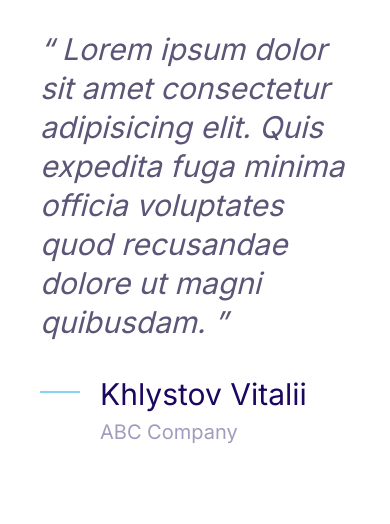
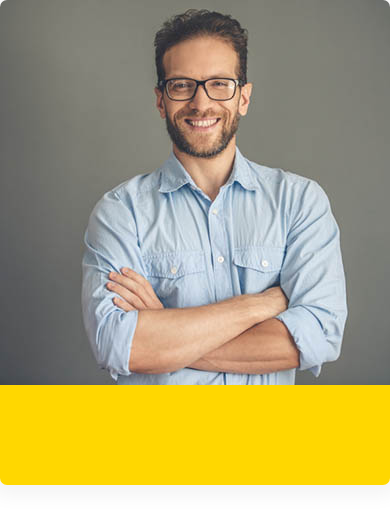
Before and after one commit to Vitalikmy/my-first-webpage, a plain HTML site: page index.html in a window 390 px wide. Drawn offline with Linux system fonts and the light colour scheme.

Commit message:
Grids tablet and screen.

```diff
--- a/css/styles.css
+++ b/css/styles.css
@@ -361,3 +361,17 @@ a {
     font-size: 1.6rem;
   }
 }
+/*Grids*/
+.grid {
+  display: grid;
+}
+@media screen and (min-width: 768px) {
+  .grid--1x2 {
+    grid-template-columns: 1fr 1fr;
+  }
+}
+@media screen and (min-width: 1024px) {
+  .grid--1x3 {
+    grid-template-columns: 1fr 1fr 1fr;
+  }
+}
--- a/index.html
+++ b/index.html
@@ -15,25 +15,15 @@
     <link rel="stylesheet" href="css/styles.css" />
   </head>
   <body>
-    <blockquote class="quote">
-      <p class="quote__text">
-        Lorem ipsum dolor sit amet consectetur adipisicing elit. Quis expedita
-        fuga minima officia voluptates quod recusandae dolore ut magni
-        quibusdam.
-      </p>
-    </blockquote>
-    <footer>
-      <div class="media">
-        <div class="media__image">
-          <svg class="icon icon--primary quote__line">
-            <use xlink:href="images/sprite.svg#line"></use>
-          </svg>
-        </div>
-        <div class="media__body">
-          <h3 class="media__title quote__author">Khlystov Vitalii</h3>
-          <p class="quote__company">ABC Company</p>
-        </div>
+    <div class="card testimonial">
+      <div class="grid grid--1x2">
+        <img
+          class="testimonial__image"
+          src="/images/testimonial.jpg"
+          alt="A happy smiling customer"
+        />
+        <div style="height: 100px; background: gold"></div>
       </div>
-    </footer>
+    </div>
   </body>
 </html>
```
Also changed, not shown: images/testimonial.jpg (added), 1 other file.
